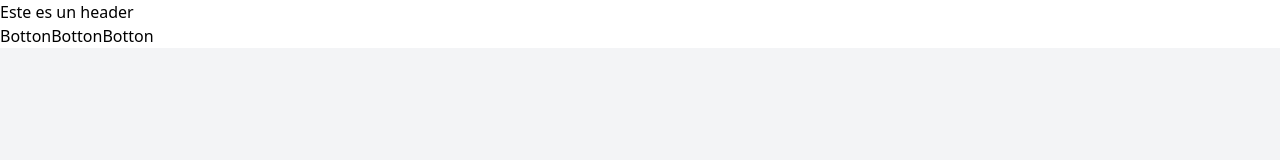
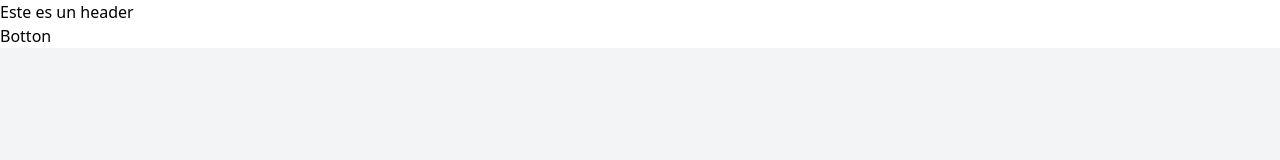
Before and after one commit to AlexLar163/-example-git-flow, a Nuxt app: page / in a window 1280 px wide. Shown: the top 160 px of the page. Built offline with nearby package versions, Linux system fonts and the light colour scheme.

Commit message:
Remove buttons

```diff
--- a/pages/index.vue
+++ b/pages/index.vue
@@ -1,8 +1,6 @@
 <template>
   <div>
     <header>Este es un header</header>
-    <button>Botton</button>
-    <button>Botton</button>
     <button>Botton</button>
     <Tutorial />
   </div>
```
